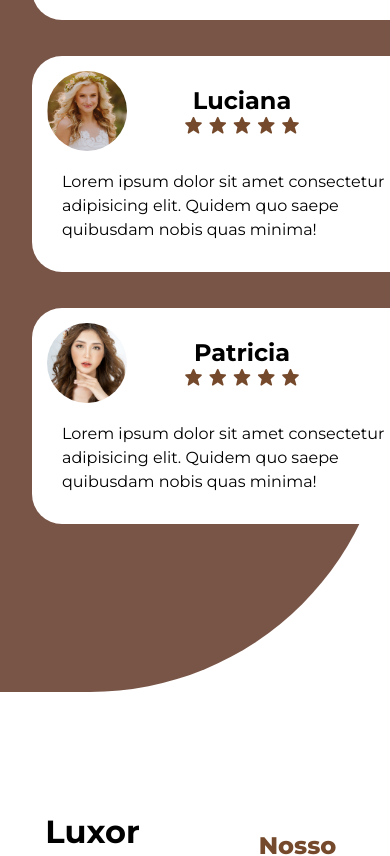
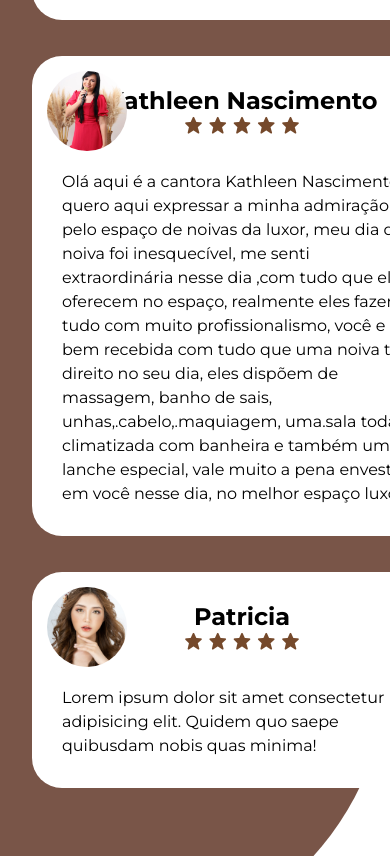
Before and after one commit to Gustdv/salao-3, a plain HTML site: page index.html in a window 390 px wide. Shown: the part 8944-9800 px from the top of the page. Drawn offline with nearby package versions, Linux system fonts and the light colour scheme.

Commit message:
alterações 08/11 manha

```diff
--- a/assests/css/style.css
+++ b/assests/css/style.css
@@ -54,6 +54,7 @@ body{
     font-size: var(--normal-font-size);
     font-family: var(--body-font);
     overflow-x: hidden;
+
 }
 ul{
     list-style: none;
@@ -240,12 +241,19 @@ a{
     .nav__item{
         padding: 15px 0;
 
+
     }
     .show-menu{
         width: 60%;
         pointer-events: none ;
     }
+
+    .li:focus  {
+        width: 500px;
+        overflow: hidden;
+    }
 }
+
 
 .nav__link{
     font-weight: var(--font-bold);
--- a/index.html
+++ b/index.html
@@ -614,11 +614,11 @@
                     </div>
                     <div class="testimonials__item flex">
                         <div class="testimonials__img">
-                            <img src="assests/img/depoimentos/depoimento-1.png" alt="">
+                            <img src="/WhatsApp Image 2023-11-08 at 09.18.51.jpeg" alt="">
                         </div>
                         <div class="testimonials__box">
                             <div class="testimonials__name">
-                                <h1>Luciana</h1>
+                                <h1>Kathleen Nascimento</h1>
                                 <i class='bx bxs-star star__icon' ></i>
                                 <i class='bx bxs-star star__icon' ></i>
                                 <i class='bx bxs-star star__icon' ></i>
@@ -626,8 +626,7 @@
                                 <i class='bx bxs-star star__icon' ></i>
                             </div>
                             <div class="testimonials__descripition">
-                                <p>Lorem ipsum dolor sit amet consectetur adipisicing elit.
-                                    Quidem quo saepe quibusdam nobis quas minima!</p>
+                                <p>Olá  aqui é a cantora Kathleen Nascimento, quero   aqui expressar a minha admiração pelo espaço de noivas da luxor, meu dia de noiva foi inesquecível, me senti extraordinária nesse dia ,com tudo que eles oferecem no espaço, realmente eles fazem tudo com muito profissionalismo,  você e bem recebida com tudo que uma noiva tem direito no seu dia, eles dispõem de massagem, banho de sais, unhas,.cabelo,.maquiagem, uma.sala toda climatizada com banheira e também um lanche especial, vale muito a pena envestir em você nesse dia, no melhor espaço luxor.</p>
                             </div>
                         </div>
                     </div>
```
Also changed, not shown: WhatsApp Image 2023-11-08 at 09.18.51.jpeg (added).
